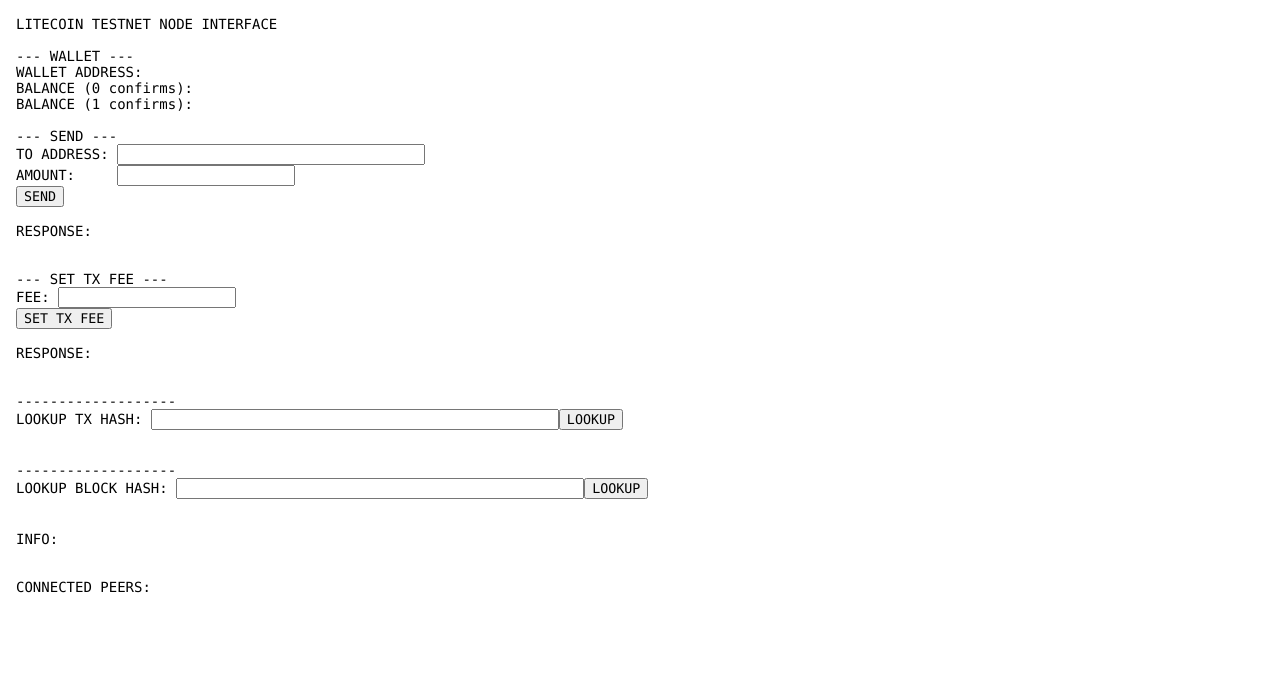
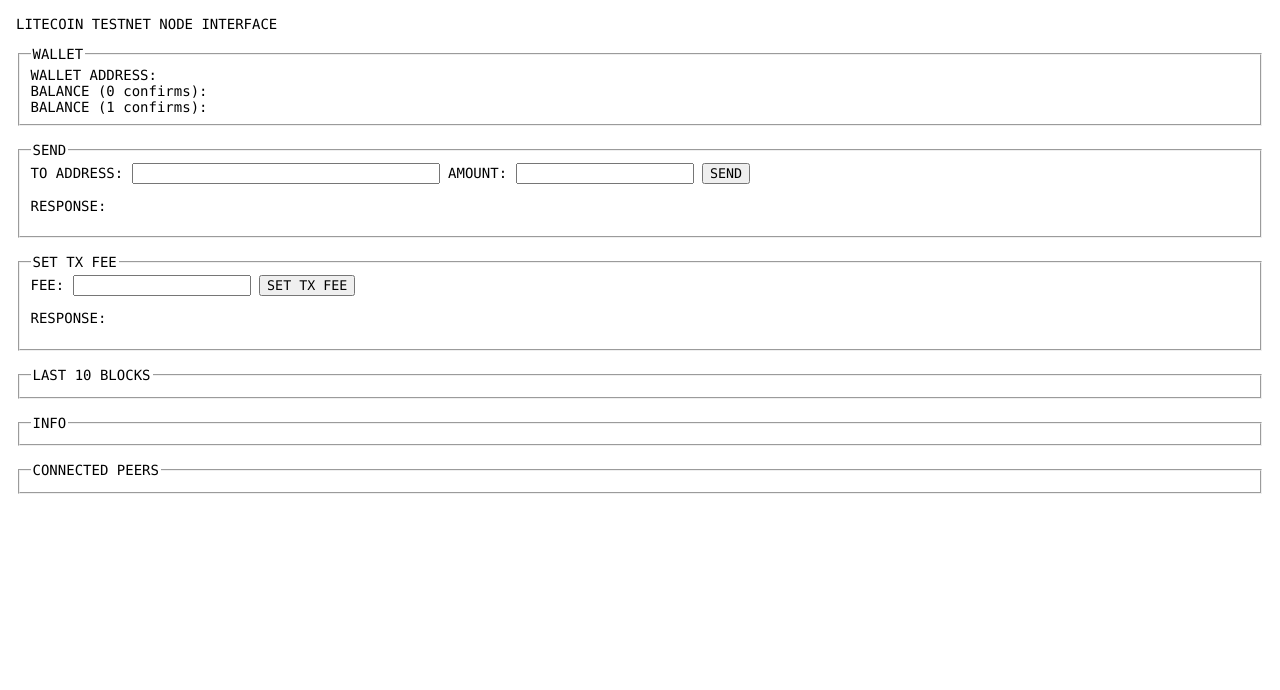
Before and after one commit to wtogami/testnet, a Node project: template views/index.ejs in a window 1280 px wide. Shown: the top 690 px of the page. Run offline with Node 20 templates, Linux system fonts and the light colour scheme; the template is opened without the code that fills it, so the values that code supplies are empty.

Commit message:
UI modifications & last 10 blocks hash display (+ ABE links)

```diff
--- a/testnet.js
+++ b/testnet.js
@@ -117,6 +117,8 @@ function Application() {
     app.get('/block/:blockhash', function(req, res) {
         no_cache(res, true);
 
+        console.log("LOOKING FOR:",req.params.blockhash);
+
         if(!req.params.blockhash)
             return res.end(JSON.stringify({ error : "blockhash is required" }));
 
@@ -169,8 +171,34 @@ function Application() {
                             console.error("getBalance error:", err);
                         self.status.balance_1 = balance_1;
 
-                        dpc(config.daemon_poll_freq, update_status);
+                        self.status.last_blocks = [ ]
 
+                        var blocks = [ ]
+                        var n = info.blocks;
+                        for(var i = 0; i < 10; i++)
+                            blocks.push(n-i);
+
+                        get_block();
+
+                        function get_block() {
+
+                            var height = blocks.shift();
+
+                            if(!height)
+                                return dpc(config.daemon_poll_freq, update_status);
+
+                            self.client.getBlockHash(height, function(err, blockhash) {
+                                if(err)
+                                    console.error("getBlockHash error:", err);
+
+                                self.status.last_blocks.push({
+                                    height : height,
+                                    hash : blockhash
+                                });
+
+                                get_block();
+                            })
+                        }
                     })
                 })
             })
--- a/views/index.ejs
+++ b/views/index.ejs
@@ -13,13 +13,20 @@
 		color: #000;
 		font-family: "Consolas";
 		font-size: 14px;
-		white-space: pre;
+		xwhite-space: pre;
 	}
+
+    .response { white-space: pre; }
+
+    a:link { text-decoration: none; color: #0051AD; }
+    a:visited { text-decoration: none; color: #0051AD; }
+    a:hover { text-decoration: none; color: #F04800; }
 
 	button, input { font-family: "Consolas"; }
     table { border-collapse: collapse; }
     td, th { padding: 8px; text-align: center; border: 1px solid #ccc; }
 
+    xfieldset { width : 700px; }
 
 </style>
 
@@ -50,9 +57,19 @@ function Application() {
                 var str = "";
                 // ---
 
+                _.each(response.last_blocks, function(o) {
+                    str += "<a href='http://testnet.litecointools.com:2750/block/"+o.hash+"' target='_blank'>"+o.height+" - "+o.hash+" <img src='link.gif'/></a><br/>";
+                });
+
+                $("#last_blocks").html(str);
+
+                // ---
+
                 str = "<table>"
                 _.each(response.info, function(v,n) {
-                    str += "<tr><td style='text-align:left;'>"+n+"</td><td style='text-align:left;'>"+v+"</td></tr>";
+                    str += "<tr><td style='text-align:left;'>"+n+"</td><td style='text-align:left;'>";
+                    str += v;
+                    str += "</td></tr>";
                 })
                 str += "</table>";
                 $("#info").html(str);
@@ -89,25 +106,7 @@ function Application() {
             $("#fee_response").html(jt(data));
         });
     })
-
-    $("#tx_lookup").click(function(){
-    	var txhash = $("#tx_input").val();
-
-    	$.getJSON("/tx/"+txhash, function(data) {
-    		$("#tx_info").html(jt(data));
-    	});
-    })
-
-    $("#block_lookup").click(function(){
-    	var blockhash = $("#tx_input").val();
-
-    	$.getJSON("/block/"+blockhash, function(data) {
-    		$("#block_info").html(jt(data));
-    	});
-    })
-
 }
-
 
 $(document).ready(function() {
 	window.app = new Application();
@@ -116,42 +115,45 @@ $(document).ready(function() {
 </script>
 
 </head>
-<body><div id='wrapper'><div id='content'>LITECOIN TESTNET NODE INTERFACE
+<body><div id='wrapper'><div id='content'>LITECOIN TESTNET NODE INTERFACE<p/>
 
---- WALLET ---
-WALLET ADDRESS: <span id='address'></span>
-BALANCE (0 confirms): <span id='balance_0'></span>
+<fieldset><legend>WALLET</legend>
+WALLET ADDRESS: <span id='address'></span><br/>
+BALANCE (0 confirms): <span id='balance_0'></span><br/>
 BALANCE (1 confirms): <span id='balance_1'></span>
-
---- SEND ---
+</fieldset>
+<br/>
+<fieldset><legend>SEND</legend>
 TO ADDRESS: <input id='send_address' type='text'  style='width:300px;'/>
 AMOUNT:     <input id='send_amount' type='text' />
 <button id='send'>SEND</button>
-
-RESPONSE:
-<span id='send_response'></span>
-
---- SET TX FEE ---
+<p>
+RESPONSE:<br/>
+<span id='send_response' class='response'></span>
+</p>
+</fieldset>
+<br/>
+<fieldset><legend>SET TX FEE</legend>
 FEE: <input id='fee_amount' type='text' />
 <button id='set_fee'>SET TX FEE</button>
-
-RESPONSE:
-<span id='fee_response'></span>
-
--------------------
-LOOKUP TX HASH: <input id='tx_input' type='text' style='width:400px;' /><button id='tx_lookup'>LOOKUP</button>
-<span id='tx_info'></span>
-
--------------------
-LOOKUP BLOCK HASH: <input id='block_input' type='text' style='width:400px;' /><button id='block_lookup'>LOOKUP</button>
-<span id='block_info'></span>
-
-INFO:
+<p>
+RESPONSE:<br/>
+<span id='fee_response' class='response'></span>
+</p>
+</fieldset>
+<br/>
+<fieldset><legend>LAST 10 BLOCKS</legend>
+<span id='last_blocks'></span>
+</fieldset>
+<br/>
+<fieldset><legend>INFO</legend>
 <span id='info'></span>
-
-CONNECTED PEERS:
+</fieldset>
+<br/>
+<fieldset><legend>CONNECTED PEERS</legend>
 <span id='peer_info'></span>
-
+</fieldset>
+<br/>
 	</div>
 </div>
 </body>
```
Also changed, not shown: README.md, http/link.gif (added).
